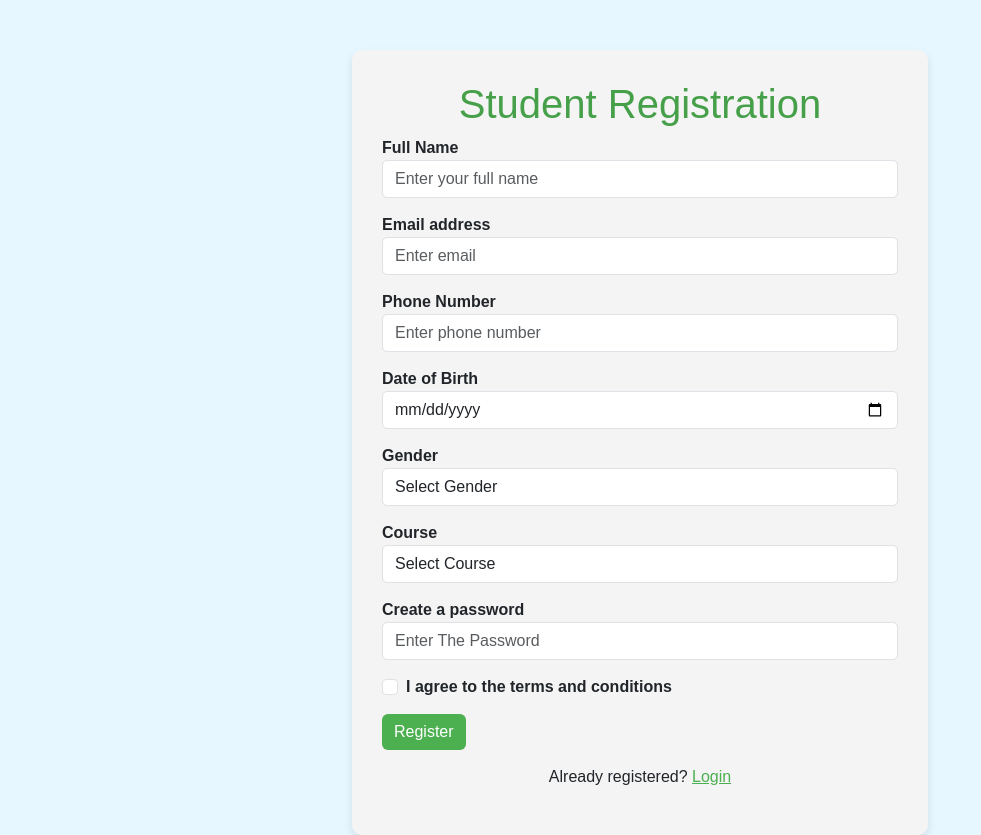
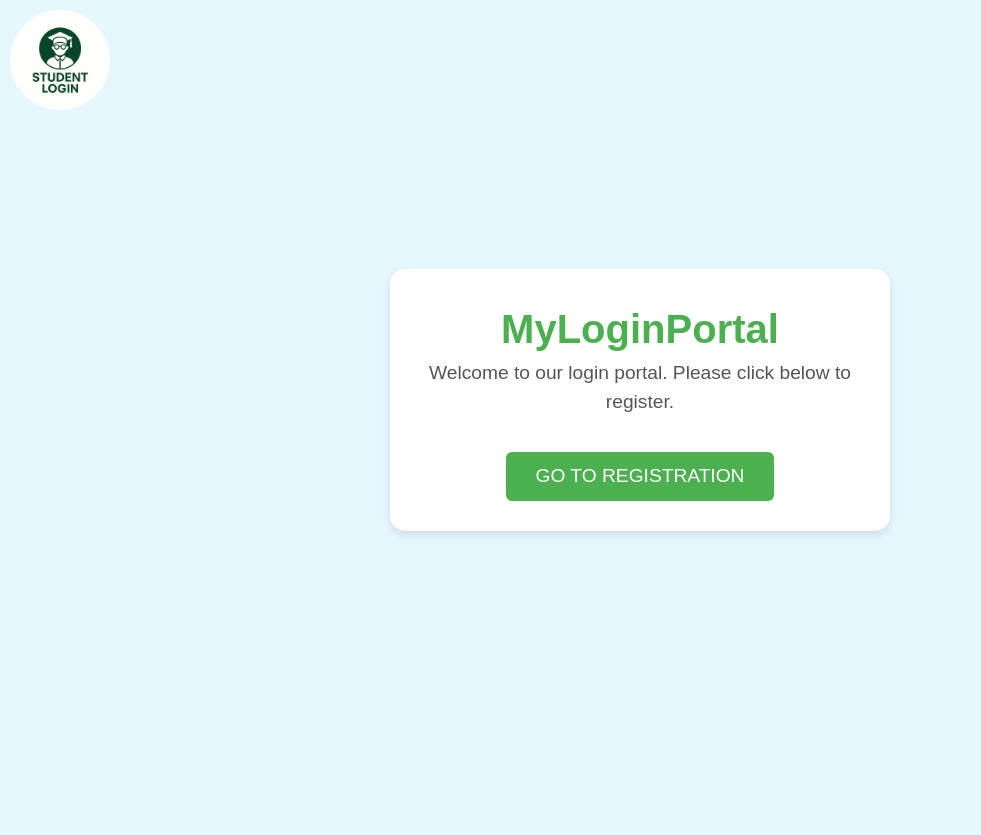
Before and after one commit to Aravinthpvm/-student-registration-form, a plain HTML site: page index.html in a window 1280 px wide. Shown: the whole page, without its empty margins (0-981 px from the left). After the commit the page ends 800 px from the top, so only its background shows below. Drawn offline with nearby package versions, Linux system fonts and the light colour scheme.

Commit message:
Add files via upload

```diff
--- a/index.html
+++ b/index.html
@@ -4,74 +4,82 @@
 <head>
     <meta charset="UTF-8">
     <meta name="viewport" content="width=device-width, initial-scale=1.0">
-     <title>Student Registration Form</title>
+    <title>Welcome Page</title>
+    <link rel="shortcut icon" href="logo.ico" type="image/x-icon">
     <!-- Bootstrap CSS -->
     <link href="https://cdn.jsdelivr.net/npm/bootstrap@5.3.0-alpha1/dist/css/bootstrap.min.css" rel="stylesheet">
-     <link rel="stylesheet" href="style.css">
-     <script src="script.js"></script>
-     <link rel="shortcut icon" href="logo.ico" type="image/x-icon">
+
+    <!-- Custom CSS -->
+    <style>
+        body {
+            background-color: #e7f7ff; /* Light blue background */
+            font-family: Arial, sans-serif;
+            height: 100vh;
+            display: flex;
+            justify-content: center;
+            align-items: center;
+        }
+
+        .logo-container {
+            text-align: center;
+            padding: 30px;
+            background-color: #ffffff; /* White container */
+            border-radius: 15px;
+            box-shadow: 0 4px 8px rgba(0, 0, 0, 0.1);
+            max-width: 500px;
+            width: 100%;
+        }
+
+        .logo-text {
+            font-size: 2.5em;
+            color: #4caf50; /* Green color for the logo text */
+            font-weight: bold;
+        }
+
+        .btn-primary {
+            background-color: #4caf50;
+            border: none;
+            margin-top: 20px;
+            padding: 10px 30px;
+            font-size: 1.2em;
+            text-transform: uppercase;
+        }
+
+        .btn-primary:hover {
+            background-color: #45a049;
+        }
+
+        .logo-container p {
+            font-size: 1.2em;
+            color: #555;
+        }
+        a img {
+    width: 100px;
+    height: auto;
+    cursor: pointer;
+    border-radius: 150px;
+    display: flex;
+    position: absolute;
+    top: 10px;
+    left: 10px;
+    z-index: 1000;
+}
+    </style>
 </head>
 
 <body>
-
-     <div class="container">
-         <div class="form-container">
-             <h1>Student Registration</h1>
-             <form id="registrationForm">
-                 <div class="form-group">
-                     <label for="fullName">Full Name</label>
-                     <input type="text" class="form-control" id="fullName" placeholder="Enter your full name" required>
-                 </div>
-                 <div class="form-group">
-                     <label for="email">Email address</label>
-                     <input type="email" class="form-control" id="email" placeholder="Enter email" required>
-                 </div>
-                 <div class="form-group">
-                     <label for="phone">Phone Number</label>
-                     <input type="text" class="form-control" id="phone" placeholder="Enter phone number" required>
-                 </div>
-                 <div class="form-group">
-                     <label for="dob">Date of Birth</label>
-                     <input type="date" class="form-control" id="dob" required>
-                 </div>
-
-                 <div class="form-group">
-                     <label for="gender">Gender</label>
-                     <select class="form-control" id="gender" required>
-                         <option value="">Select Gender</option>
-                         <option value="male">Male</option>
-                         <option value="female">Female</option>
-                         <option value="other">Other</option>
-                     </select>
-                 </div>
-                 <div class="form-group">
-                     <label for="course">Course</label>
-                     <select class="form-control" id="course" required>
-                         <option value="">Select Course</option>
-                         <option value="computer-science">Computer Science</option>
-                         <option value="mechanical-engineering">Mechanical Engineering</option>
-                         <option value="Artificial intelligence & Data Science">Artificial intelligence & Data Science</option>
-                     </select>
-                 </div>
-                 <div class="form-group">
-                    <label for="password">Create a password</label>
-                    <input type="password" class="form-control" id="password" required placeholder="Enter The Password">
-                </div>
-                 <div class="form-group form-check">
-                     <input type="checkbox" class="form-check-input" id="terms" required>
-                     <label class="form-check-label" for="terms">I agree to the terms and conditions</label>
-                 </div>
-                 <button type="submit" class="btn btn-primary btn-block">Register</button>
-             </form>
-             <div class="form-footer">
-                 <p>Already registered? <a href="login.html">Login</a></p>
-             </div>
-         </div>
+    <a href="index.html"><img src="logo.ico" alt="logo"></a>
+    <div class="logo-container">
+        <!-- Logo as Text -->
+        <div class="logo-text">MyLoginPortal</div>
+        <p>Welcome to our login portal. Please click below to register.</p>
+        <a href="register.html" class="btn btn-primary">Go to Registration</a>
     </div>
 
     <!-- Bootstrap JS and Popper.js -->
     <script src="https://cdn.jsdelivr.net/npm/@popperjs/core@2.11.6/dist/umd/popper.min.js"></script>
     <script src="https://cdn.jsdelivr.net/npm/bootstrap@5.3.0-alpha1/dist/js/bootstrap.min.js"></script>
+
 </body>
 
 </html>
--- a/script.js
+++ b/script.js
@@ -14,6 +14,7 @@ document.getElementById('registrationForm').addEventListener('submit', function
         return;
     }
 
+
     alert(`Registration Successful! \nName: ${fullName}\nEmail: ${email}\nPhone: ${phone}\nDate of Birth: ${dob}\nGender: ${gender}\nCourse: ${course}`);
     document.getElementById('registrationForm').reset();
 });
--- a/style.css
+++ b/style.css
@@ -49,3 +49,14 @@ label {
 .form-footer a {
     color: #4caf50;
 }
+a img {
+    width: 100px;
+    height: auto;
+    cursor: pointer;
+    border-radius: 150px;
+    display: flex;
+    position: absolute;
+    top: 10px;
+    left: 10px;
+    z-index: 1000;
+}
```
Also changed, not shown: login.html (+22 -1 lines), passwordforget.html (+12 -1 lines), register.html (added, +82 -0 lines). Lines whose indentation alone changed are shown as unchanged.
